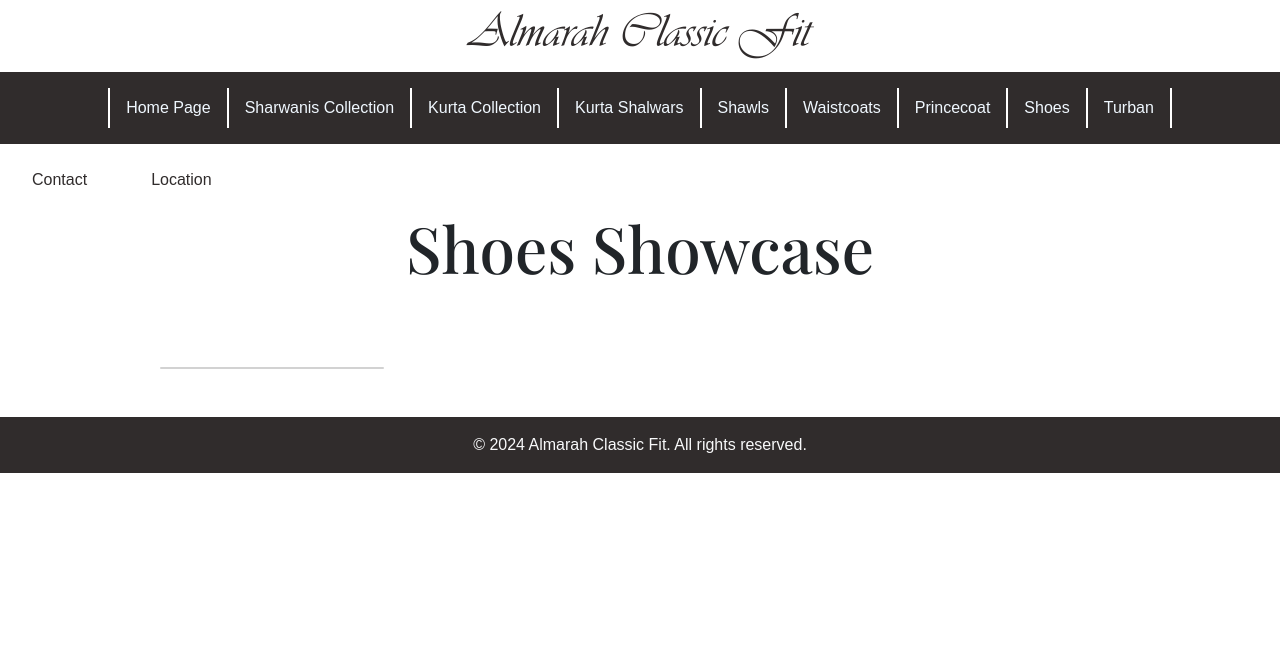
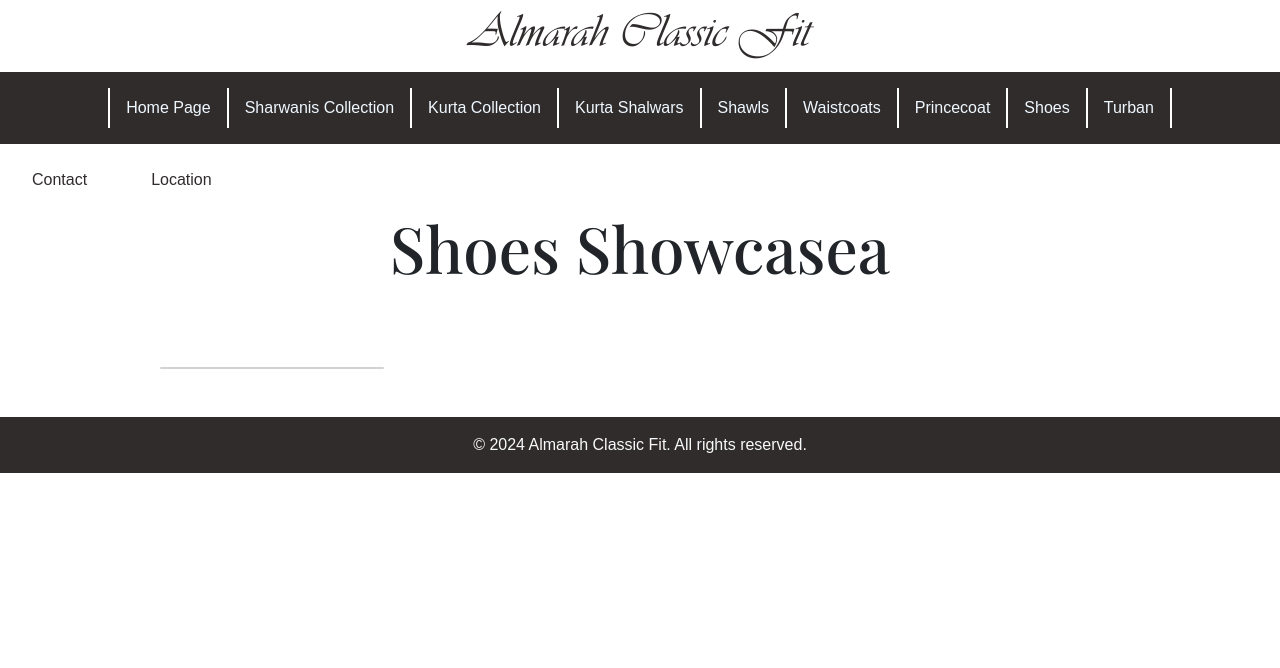
Before and after one commit to subvertReal/AlmarahClassicFitWebsite, a website: page shoes.html in a window 1280 px wide. Shown: the top 668 px of the page. Drawn offline with nearby package versions, Linux system fonts and the light colour scheme; no server answers; a web font is replaced by a local one.

Commit message:
Update shoes.html

```diff
--- a/shoes.html
+++ b/shoes.html
@@ -72,7 +72,7 @@
     </div>
 
     <!-- Add your content here -->
-    <h2 class="subHead1">Shoes Showcase</h2>
+    <h2 class="subHead1">Shoes Showcasea</h2>
     <br><br><br>
     <div class="row" id="obj">
         <div class="col" >
```
